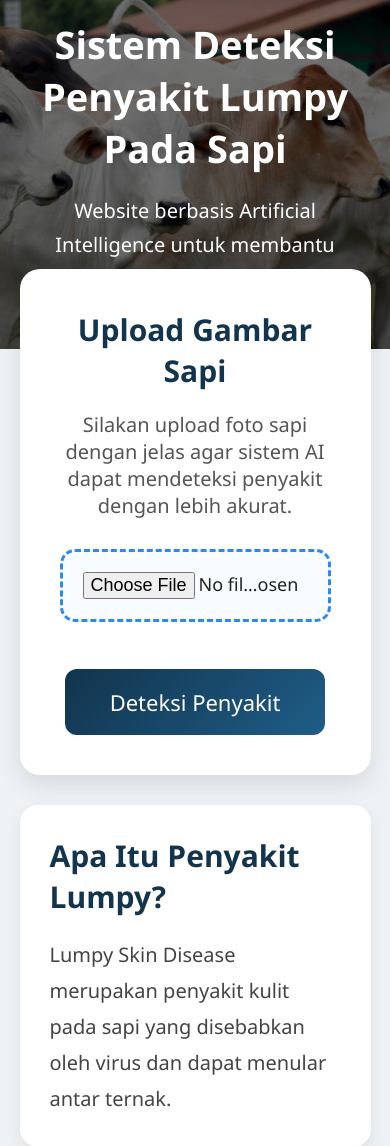
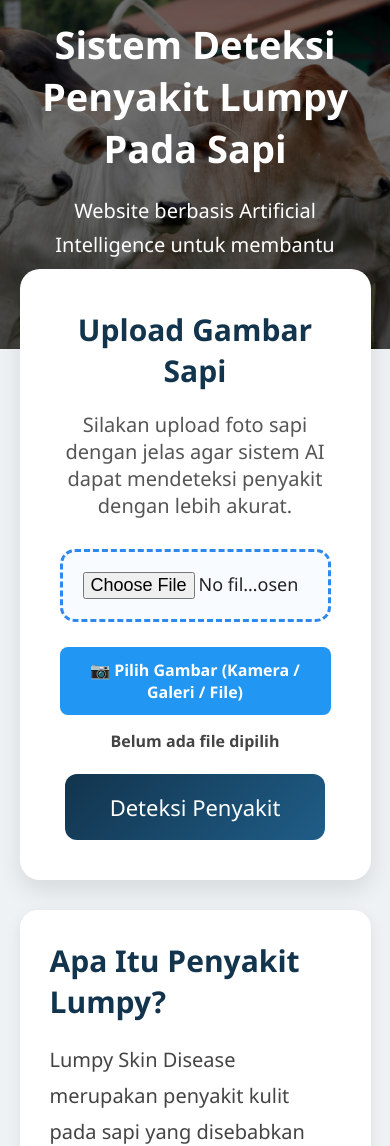
Before and after one commit to jovancandra/software-development-cow-disease, a Flask app: page / in a window 390 px wide. Shown: the part 116-1262 px from the top of the page. Run offline with Flask 3, Linux system fonts and the light colour scheme; parts of the project's set-up code (start-up, migrations or seed data) failed here and were passed over.

Commit message:
update html dan css

```diff
--- a/frontend/static/style.css
+++ b/frontend/static/style.css
@@ -504,4 +504,25 @@ footer{
         font-size:24px;
     }
 
+    .custom-upload-btn{
+    display:inline-block;
+    background:#2196F3;
+    color:white;
+    padding:12px 25px;
+    border-radius:8px;
+    cursor:pointer;
+    font-weight:bold;
+    transition:0.3s;
 }
+
+.custom-upload-btn:hover{
+    background:#1976D2;
+}
+
+.selected-file{
+    margin-top:15px;
+    font-weight:bold;
+    color:#444;
+}
+
+}
--- a/frontend/templates/index.html
+++ b/frontend/templates/index.html
@@ -5,8 +5,7 @@
 
     <meta charset="UTF-8">
 
-    <meta name="viewport"
-          content="width=device-width, initial-scale=1.0">
+    <meta name="viewport" content="width=device-width, initial-scale=1.0">
 
     <title>Sistem Deteksi Penyakit Lumpy</title>
 
@@ -23,9 +22,7 @@
         <div class="spinner"></div>
 
         <div class="loading-text">
-
-        file gambar sedang dianalisis AI...
-
+            File gambar sedang dianalisis AI...
         </div>
 
     </div>
@@ -53,18 +50,14 @@
         <div class="hero-content">
 
             <h1>
-
                 Sistem Deteksi Penyakit
                 Lumpy Pada Sapi
-
             </h1>
 
             <p>
-
                 Website berbasis Artificial Intelligence
                 untuk membantu peternak mendeteksi
                 penyakit kulit sapi secara cepat dan akurat.
-
             </p>
 
         </div>
@@ -93,23 +86,36 @@
                   enctype="multipart/form-data"
                   id="uploadForm">
 
-    <!-- PILIH FILE / KAMERA HP -->
+                <!-- INPUT FILE -->
+
+                <input type="file"
+                       name="image"
+                       accept="image/*"
+                       capture="environment">
 
                 <input type="file"
                        name="image"
                        id="imageInput"
                        accept="image/*"
-           capture="environment"
-           required>
+                       required
+                       style="display:none;">
 
-    <br><br>
+                <!-- BUTTON PILIH GAMBAR -->
+
+                <label for="imageInput" class="custom-upload-btn">
+                    📷 Pilih Gambar (Kamera / Galeri / File)
+                </label>
+
+                <p id="selectedFile" class="selected-file">
+                    Belum ada file dipilih
+                </p>
+
+                <br>
 
                 <!-- BUTTON DETEKSI -->
 
                 <button type="submit">
-
                     Deteksi Penyakit
-
                 </button>
 
             </form>
@@ -147,13 +153,10 @@
             <div class="
                 {% if 'Lumpy' in prediction %}
                 result-danger
-
                 {% elif 'Sehat' in prediction %}
                 result-success
-
                 {% else %}
                 result-unknown
-
                 {% endif %}
             ">
 
@@ -171,9 +174,7 @@
 
             <div class="info-box">
 
-            <h3>
-                Apa Itu Penyakit Lumpy?
-            </h3>
+                <h3>Apa Itu Penyakit Lumpy?</h3>
 
                 <p>
 
@@ -188,20 +189,14 @@
 
             <div class="info-box">
 
-            <h3>
-                Gejala Penyakit
-            </h3>
+                <h3>Gejala Penyakit</h3>
 
                 <ul>
 
                     <li>Muncul benjolan pada kulit</li>
-
                     <li>Sapi mengalami demam</li>
-
                     <li>Nafsu makan menurun</li>
-
                     <li>Berat badan turun</li>
-
                     <li>Kulit luka dan mengeras</li>
 
                 </ul>
@@ -210,20 +205,14 @@
 
             <div class="info-box">
 
-            <h3>
-                Cara Pencegahan
-            </h3>
+                <h3>Cara Pencegahan</h3>
 
                 <ul>
 
                     <li>Menjaga kebersihan kandang</li>
-
                     <li>Melakukan vaksinasi rutin</li>
-
                     <li>Menghindari gigitan serangga</li>
-
                     <li>Memisahkan sapi sakit</li>
-
                     <li>Pemeriksaan kesehatan rutin</li>
 
                 </ul>
@@ -232,20 +221,14 @@
 
             <div class="info-box">
 
-            <h3>
-                Cara Penanganan
-            </h3>
+                <h3>Cara Penanganan</h3>
 
                 <ul>
 
                     <li>Segera hubungi dokter hewan</li>
-
                     <li>Membersihkan luka sapi</li>
-
                     <li>Pemberian vitamin</li>
-
                     <li>Isolasi sapi yang sakit</li>
-
                     <li>Menjaga kebersihan kandang</li>
 
                 </ul>
@@ -268,12 +251,29 @@
 
     <script>
 
-    // LOADING SCREEN
+        const imageInput = document.getElementById('imageInput');
+        const selectedFile = document.getElementById('selectedFile');
 
-    const form =
-    document.getElementById('uploadForm');
+        imageInput.addEventListener('change', function () {
 
-    form.addEventListener('submit', function(){
+            if (this.files.length > 0) {
+
+                selectedFile.innerHTML =
+                    "✅ " + this.files[0].name;
+
+            }
+
+        });
+
+        document.getElementById('uploadForm')
+            .addEventListener('submit', function () {
+
+                if (imageInput.files.length === 0) {
+
+                    alert('Silakan pilih gambar terlebih dahulu!');
+                    return false;
+
+                }
 
                 document.getElementById('loading')
                     .style.display = 'flex';
@@ -281,3 +281,7 @@
             });
 
     </script>
+
+</body>
+
+</html>
```
Lines whose indentation alone changed are shown as unchanged.
